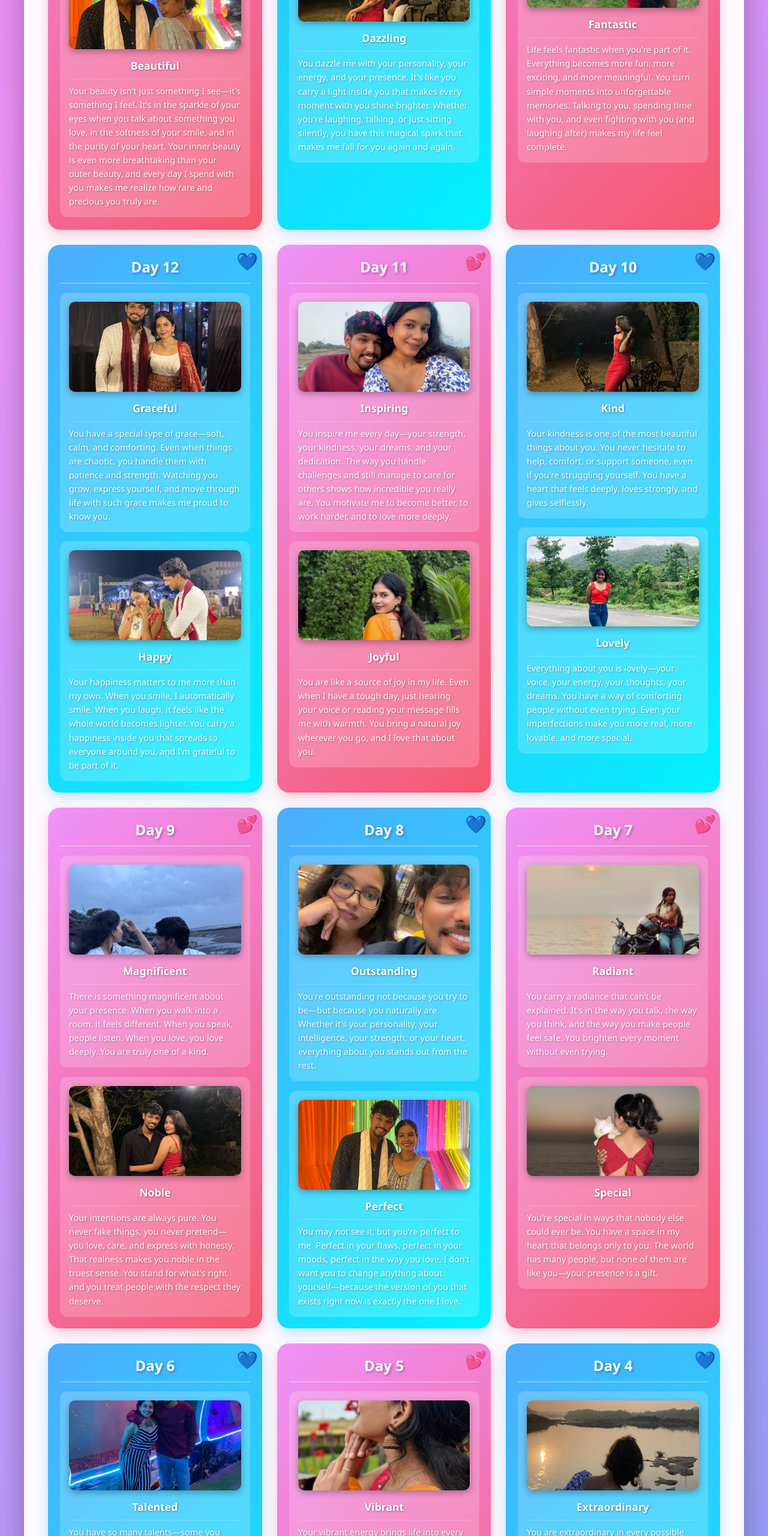
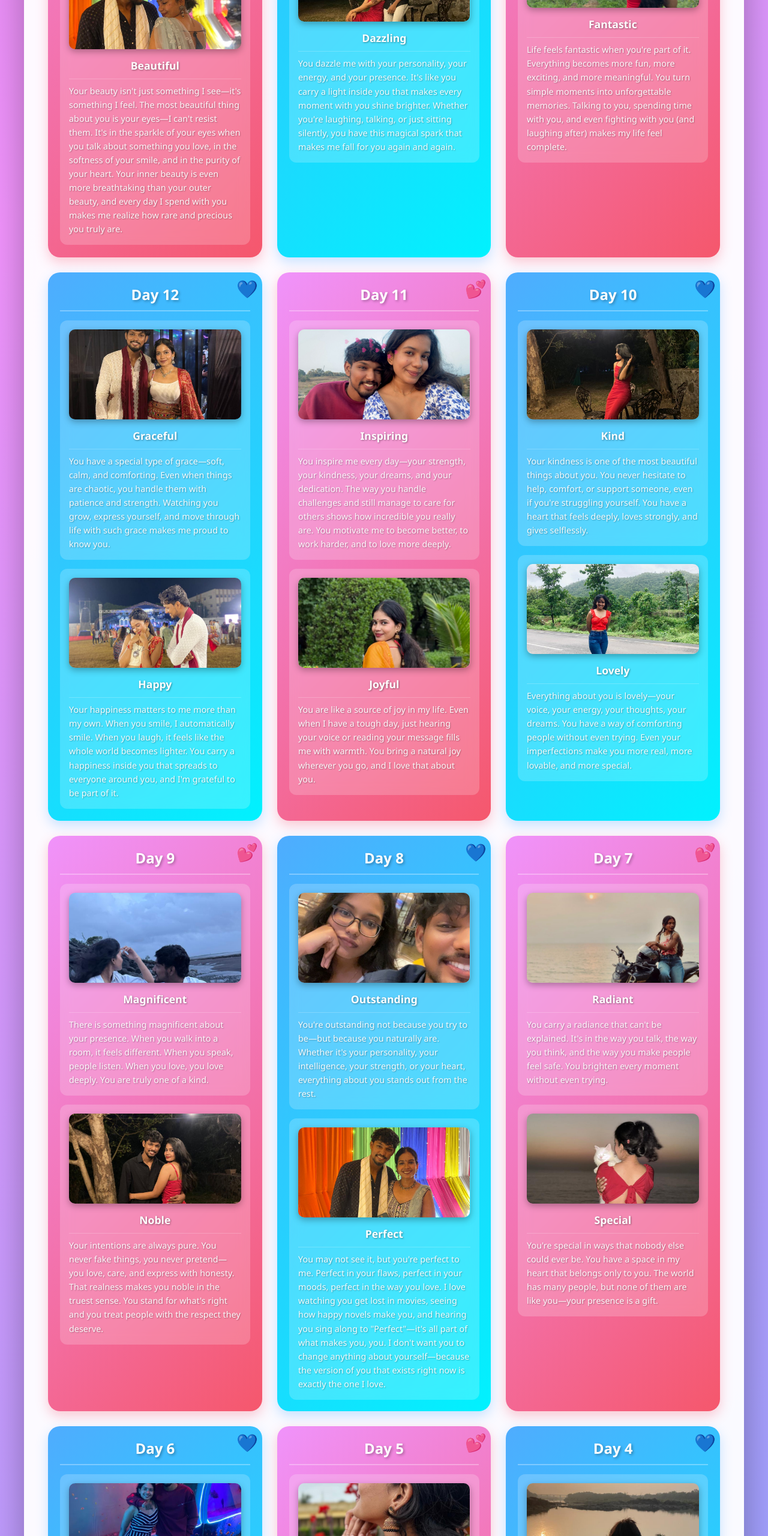
Before and after one commit to vishnuu28/birthday-countdown, a plain HTML site: page index.html in a window 1280 px wide. Shown: the part 1500-4060 px from the top of the page at 60% size. Drawn offline with Linux system fonts and the light colour scheme.

Commit message:
Updated paragraphs with personal details: movies, novels, eyes, and playful nature

```diff
--- a/index.html
+++ b/index.html
@@ -87,11 +87,12 @@
                 <div class="word-text">Beautiful</div>
                 <div class="word-description">
                   Your beauty isn't just something I see—it's something I feel.
-                  It's in the sparkle of your eyes when you talk about something
-                  you love, in the softness of your smile, and in the purity of
-                  your heart. Your inner beauty is even more breathtaking than
-                  your outer beauty, and every day I spend with you makes me
-                  realize how rare and precious you truly are.
+                  The most beautiful thing about you is your eyes—I can't resist
+                  them. It's in the sparkle of your eyes when you talk about
+                  something you love, in the softness of your smile, and in the
+                  purity of your heart. Your inner beauty is even more
+                  breathtaking than your outer beauty, and every day I spend
+                  with you makes me realize how rare and precious you truly are.
                 </div>
               </div>
             </div>
@@ -335,9 +336,11 @@
                 <div class="word-description">
                   You may not see it, but you're perfect to me. Perfect in your
                   flaws, perfect in your moods, perfect in the way you love. I
-                  don't want you to change anything about yourself—because the
-                  version of you that exists right now is exactly the one I
-                  love.
+                  love watching you get lost in movies, seeing how happy novels
+                  make you, and hearing you sing along to "Perfect"—it's all
+                  part of what makes you, you. I don't want you to change
+                  anything about yourself—because the version of you that exists
+                  right now is exactly the one I love.
                 </div>
               </div>
             </div>
@@ -499,9 +502,12 @@
                 />
                 <div class="word-text">Adorable</div>
                 <div class="word-description">
-                  You are adorable in every possible way. The way you talk, the
-                  way you get excited, the way you tease, the way you
-                  react—everything makes my heart melt every single time.
+                  You are adorable in every possible way. Sometimes you're so
+                  childish and playful—a complete "masti khor bacha"—and I love
+                  that about you. The way you talk, the way you get excited, the
+                  way you tease (and trust me, no one can tease like you do),
+                  the way you react—everything makes my heart melt every single
+                  time.
                 </div>
               </div>
             </div>
```
Also changed, not shown: 2 other files.
